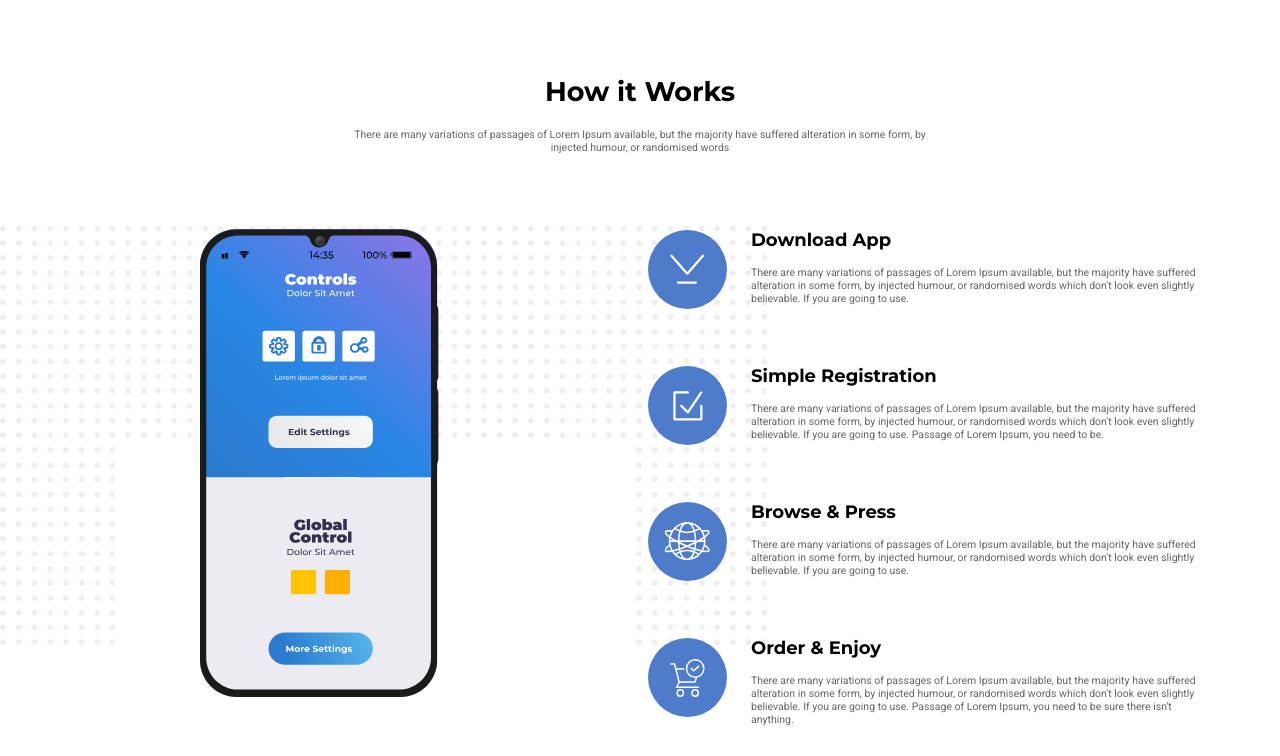
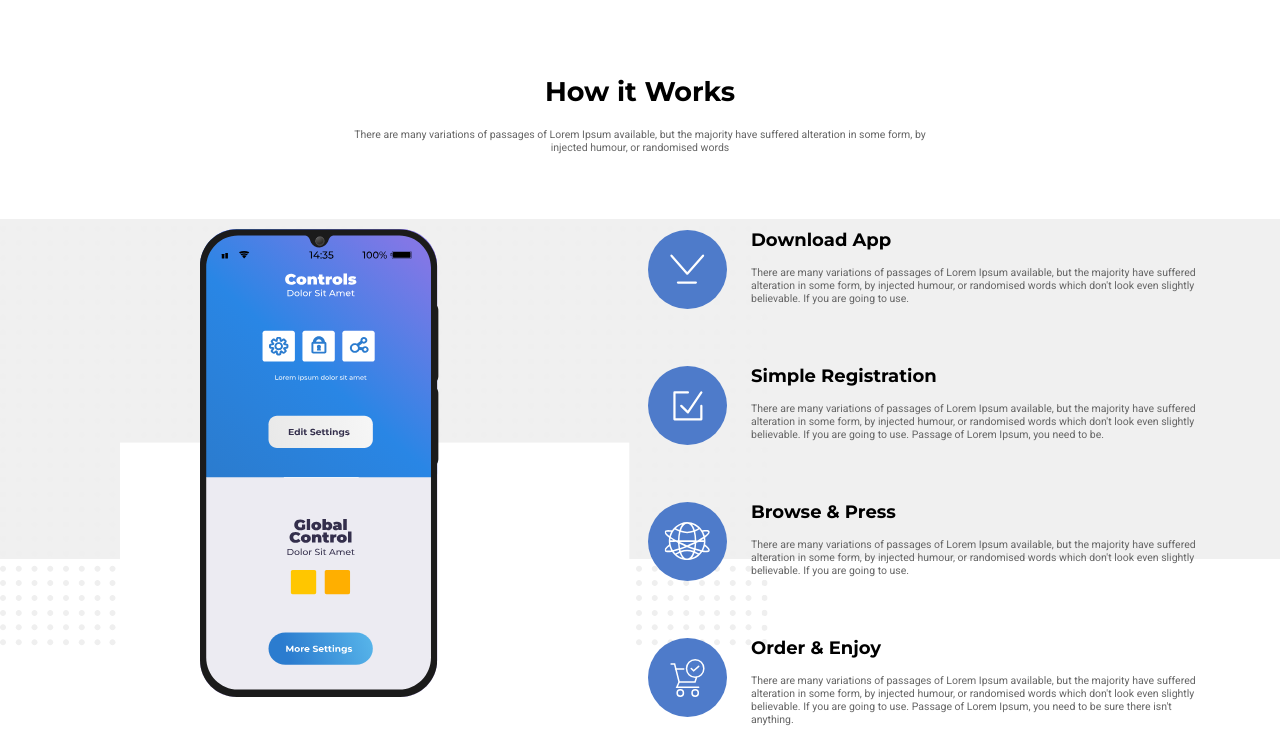
Before and after one commit to Nayeem-XTREME/appik, a Gatsby site: page / in a window 1280 px wide. Shown: the part 1405-2161 px from the top of the page. Built offline with nearby package versions, Linux system fonts and the light colour scheme; Gatsby itself is replaced by a stand-in of ours.

Commit message:
Adding gray background (Pending 2)

```diff
--- a/src/components/Pricing.js
+++ b/src/components/Pricing.js
@@ -60,11 +60,12 @@ const Ul = styled.ul`
 `
 
 const Bg = styled.div`
+    background-color: ${theme.colors.lightGray};
+    width: 100%;
+    position: absolute;
+    top: 203%;
     height: 340px;
-    color: ${theme.colors.lightGray};
-    position: absolute;
-    bottom: 0;
-    z-index: 100;
+    z-index: -100;
 `
 
 export default function Pricing() {
@@ -108,7 +109,7 @@ export default function Pricing() {
                 } ) }
             </Flex>
         </Wrapper>
-        <Bg/>
+        <Bg />
         </>
     )
 }
--- a/src/pages/404.js
+++ b/src/pages/404.js
@@ -1,6 +1,6 @@
 import React from "react"
 
-import { Wrapper } from '../styles/GlobalStyles'
+import { Wrapper } from '../styles/MyStyles'
 import { Layout, Text } from "../components"
 
 const NotFoundPage = () => (
```
